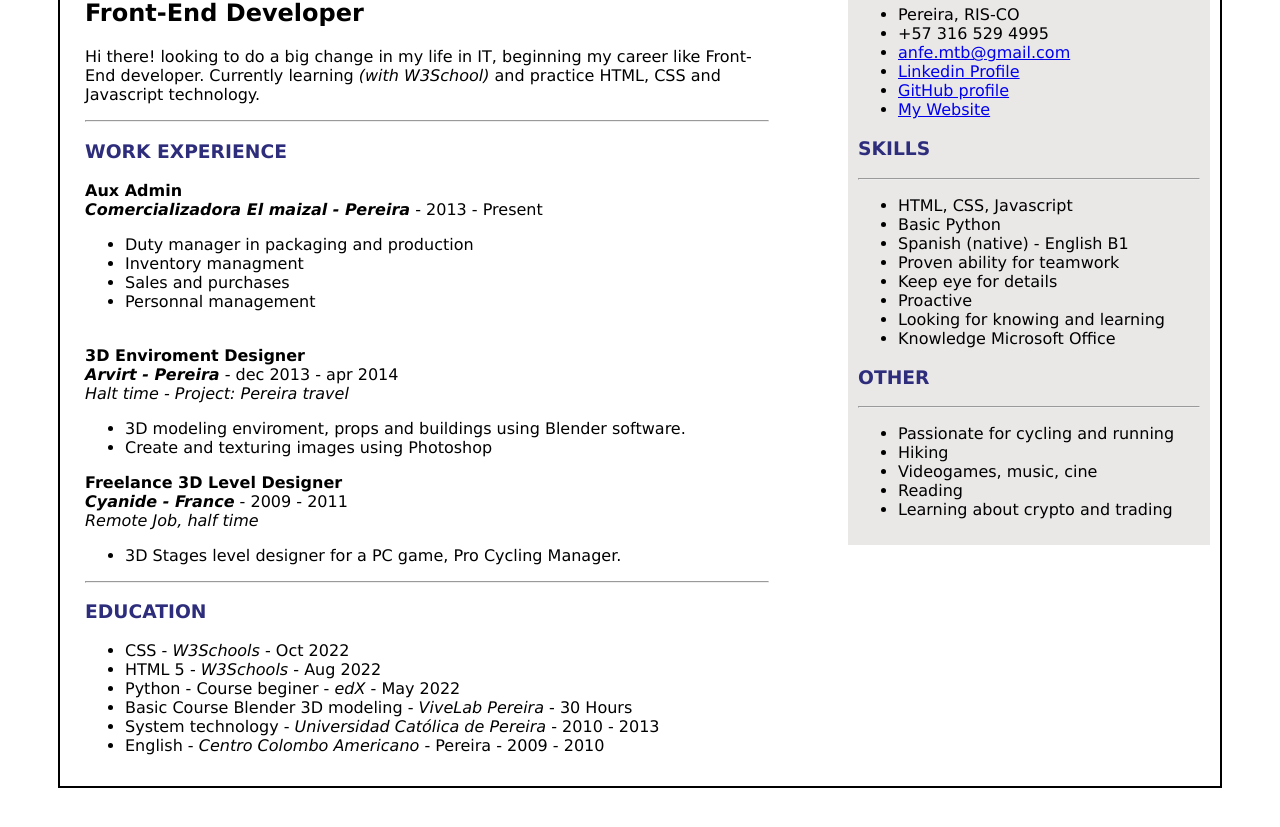
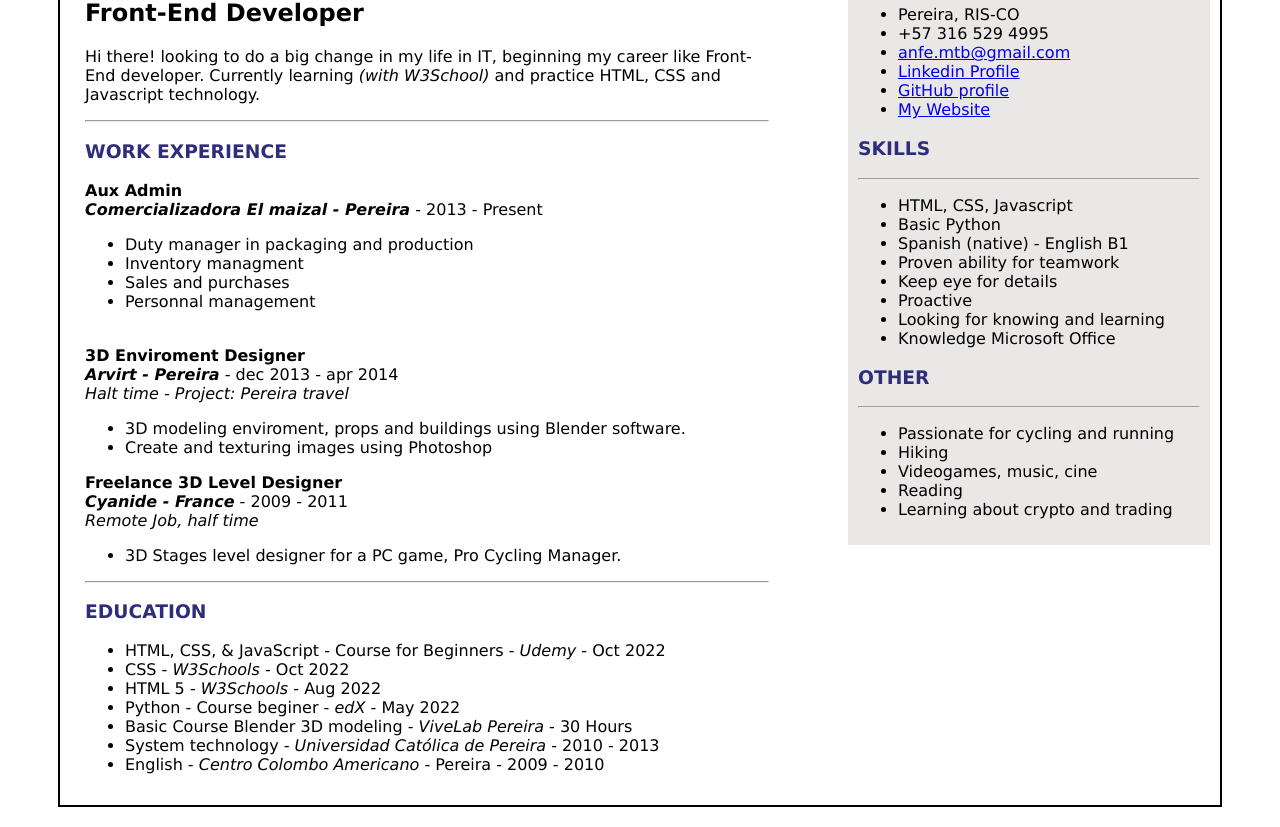
Before and after one commit to AndresZapSoto/CV, a plain HTML site: page Index.html in a window 1280 px wide. Shown: the part 113-940 px from the top of the page. Drawn offline with Linux system fonts and the light colour scheme.

Commit message:
Update CV oct 10 2022

```diff
--- a/Index.html
+++ b/Index.html
@@ -93,6 +93,7 @@
             <hr>
             <h3>EDUCATION</h3>
             <ul>
+                <li>HTML, CSS, & JavaScript - Course for Beginners - <i>Udemy</i> - Oct 2022</li>
                 <li>CSS - <i>W3Schools</i> - Oct 2022</li>
                 <li>HTML 5 - <i>W3Schools</i> - Aug 2022</li>
                 <li>Python - Course beginer - <i>edX</i> - May 2022</li>
```
